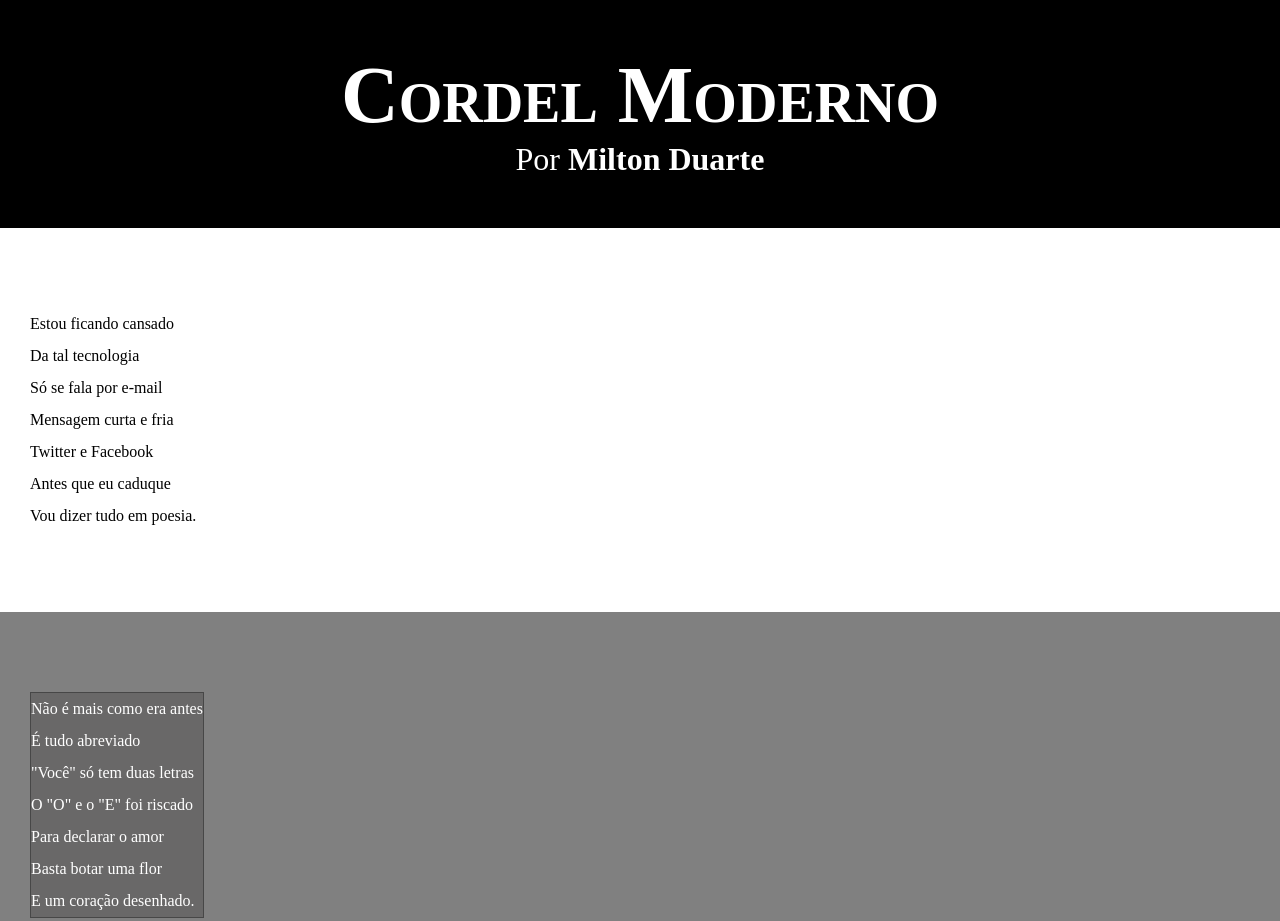
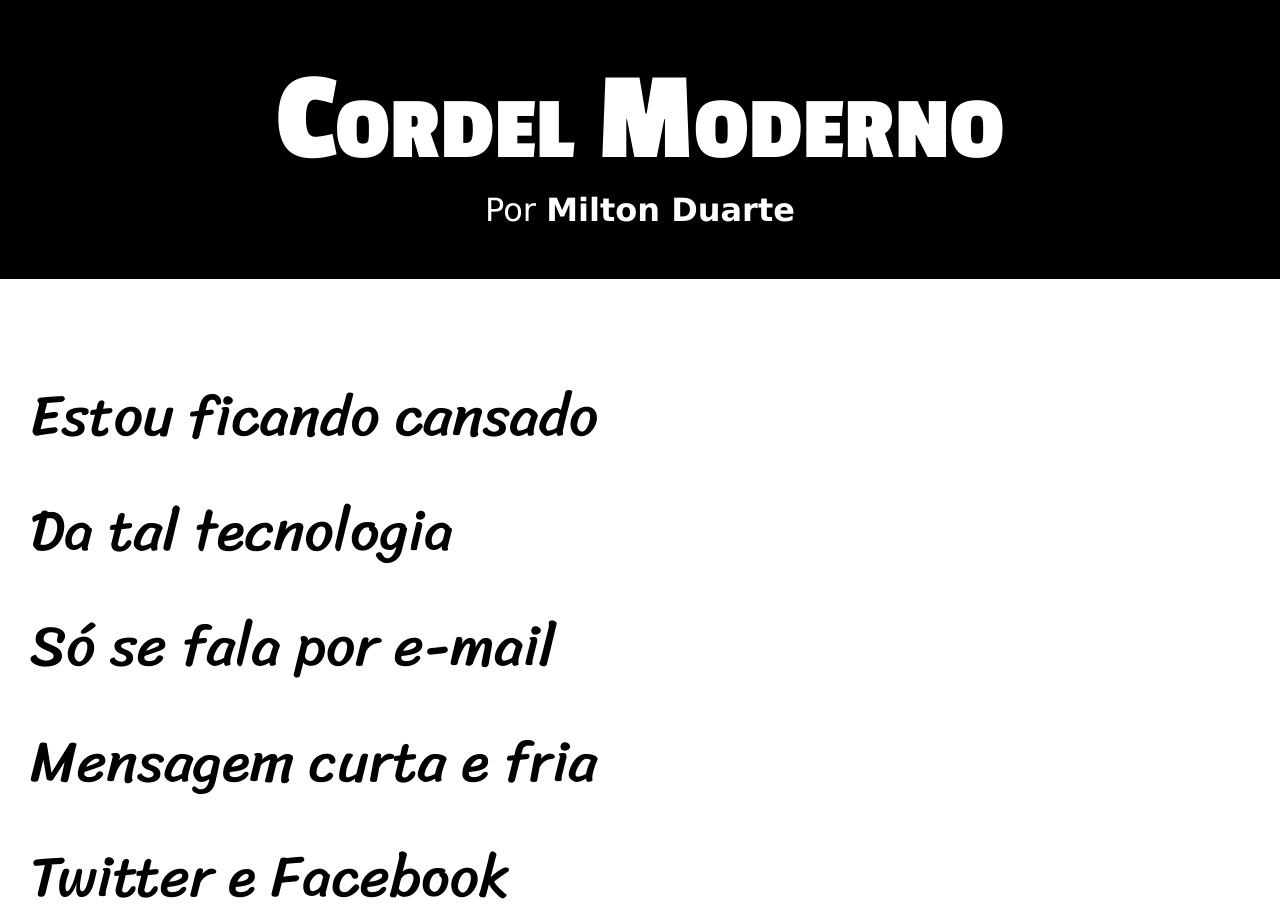
Before and after one commit to MayaraLeite2026/html-css, a plain HTML site: page desafios/desafio012/index.html in a window 1280 px wide. Shown: the top 921 px of the page. Drawn offline with Linux system fonts and the light colour scheme.

Commit message:
atualização de estilos cordel

```diff
--- a/desafios/desafio012/style.css
+++ b/desafios/desafio012/style.css
@@ -1,4 +1,14 @@
 @charset "UTF-8";
+
+@import url('https://fonts.googleapis.com/css2?family=Sriracha&display=swap');
+
+@import url('https://fonts.googleapis.com/css2?family=Passion+One:wght@400;700;900&display=swap');
+
+:root {
+    --fonte1: Verdana, Geneva, Tahoma, sans-serif;
+    --fonte2: 'Passion One', cursive;
+    --fonte3: 'Sriracha', cursive;
+}
 
 * {
     padding: 0px;
@@ -8,6 +18,7 @@
 html, body {
     height: 100vh;
     background-color: darkgrey;
+    font-family: var(--fonte1);
 }
 
 header {
@@ -19,8 +30,9 @@
 
 header> h1 {
     font-variant: small-caps;
-    font-size: 80px;
+    font-family: var(--fonte2);
     font-weight: bolder;
+    font-size: 10vw;
 }
 
 header> p {
@@ -42,6 +54,8 @@
     padding-top: 10vh;
     line-height: 2em;
     padding-left: 30px;
+    font-family: var(--fonte3);
+    font-size: 4.5vw;
 }
 
 section.normal {
```
